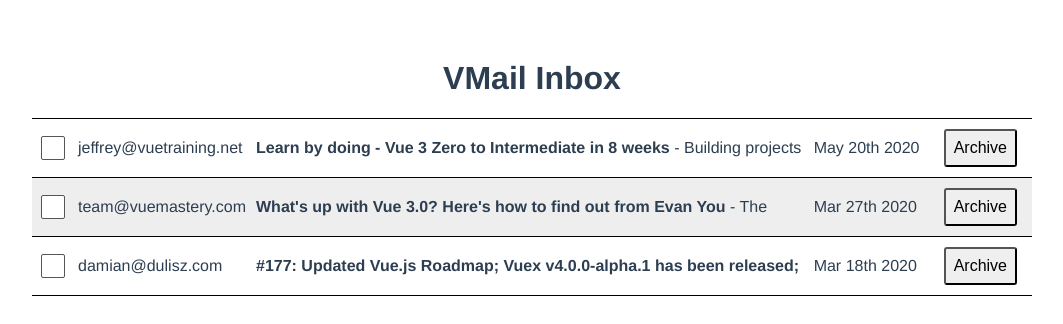
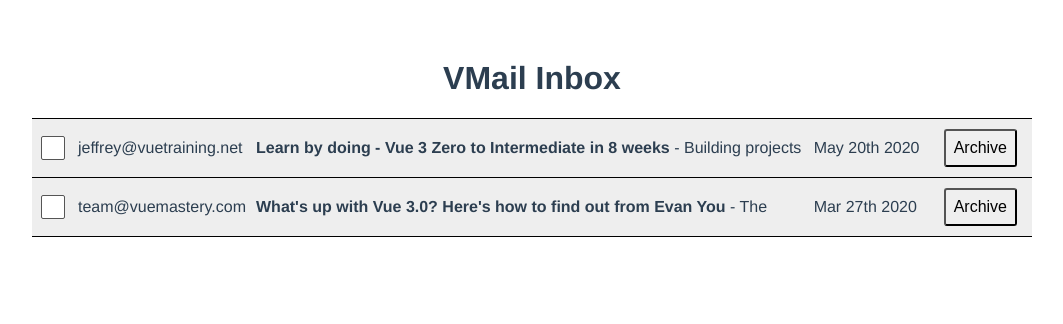
Before and after one commit to eclectic-coding/vue3-gmail-clone, a Vue app: page / in a window 1280 px wide. Shown: the top 324 px of the page, without its empty margins (108-1171 px from the left). Built offline with nearby package versions, Linux system fonts and the light colour scheme; data requests are answered from the project's data file.

Commit message:
Setup json-server

```diff
--- a/db.json
+++ b/db.json
@@ -7,7 +7,7 @@
       "body": "The opening keynote of VueConf US this year was Evan You (the creator of Vue), giving his State of the Vuenion address. He walked us through the journey of getting Vue 3 from a prototype to a reality the past year. He also dove into Vue's overall growth in the community.",
       "sentAt": "2020-03-27T18:25:43.511Z",
       "archived": false,
-      "read": false
+      "read": true
     },
     {
       "id": 2,
@@ -16,7 +16,7 @@
       "body": "Building projects is one of the most effective ways to learn - and _the_ most effective way _remember_ what you've learned - but it can be frustrating.\n\nThis 8-week course takes the pain out of 'learning by doing'.\n\nEach week we give you\n\n* a project that will grow your skills without overwhelming you\n* links to hand-picked resources, such as Vue Mastery videos, that share the knowledge you'll need for the project (no more useless rabbit holes)\n* answers to any and all questions you have while working\n* feedback on your completed code (so you're only learning good habits)\n\nOur instructors are standing by to answer your questions.\n\nReady to learn?",
       "sentAt": "2020-05-20T18:25:43.511Z",
       "archived": false,
-      "read": false
+      "read": true
     },
     {
       "id": 3,
@@ -24,7 +24,7 @@
       "subject": "#177: Updated Vue.js Roadmap; Vuex v4.0.0-alpha.1 has been released; Kia King Ishii join the core team; Nuxt v2.12 released; Videos from Vue.js Amsterdam 2020 are here!",
       "body": "First of all, lets congratulate Kia King Ishii on joining the Vue.js core team! 🎉 He has been doing an incredible job building vuex-orm and will now focus on working on the next versions of Vuex.\n\nSpeaking of which – Vuex v4.0.0-alpha.1 has just been released! This is the version of Vuex that will work with Vue 3.0 but keep the familiar API you know from the current version.",
       "sentAt": "2020-03-18T18:25:43.511Z",
-      "archived": false,
+      "archived": true,
       "read": true
     },
     {
--- a/src/App.vue
+++ b/src/App.vue
@@ -1,83 +1,26 @@
 <template>
   <h1>VMail Inbox</h1>
 
-  <table class="mail-table">
-    <tbody>
-    <tr v-for="email in unArchivedEmails"
-        :key="email.id"
-        :class="['clickable', email.read ? 'read' : '']"
-        @click="email.read = true">
-      <td><input type="checkbox" /></td>
-      <td>{{ email.from }}</td>
-      <td>
-        <p><strong>{{ email.subject }}</strong> - {{ email.body }}</p>
-      </td>
-      <td class="date">{{ format(new Date(email.sentAt), 'MMM do yyyy') }}</td>
-      <td><button @click="email.archived = true">Archive</button></td>
-    </tr>
-    </tbody>
-  </table>
+  <Suspense>
+    <template #default>
+      <MailTable />
+    </template>
+    <template #fallback>
+      Loading ...
+    </template>
+  </Suspense>
+
 </template>
 
 <script>
-import { format } from 'date-fns';
-
+import MailTable from '@/components/MailTable.vue';
 
 export default {
   name: 'App',
-  data() {
-    return {
-      format,
-      'emails': [
-        {
-          'id': 1,
-          'from': 'team@vuemastery.com',
-          'subject': 'What\'s up with Vue 3.0? Here\'s how to find out from Evan You',
-          'body': 'The opening keynote of VueConf US this year was Evan You (the creator of Vue), giving his State of the Vuenion address. He walked us through the journey of getting Vue 3 from a prototype to a reality the past year. He also dove into Vue\'s overall growth in the community.',
-          'sentAt': '2020-03-27T18:25:43.511Z',
-          'archived': false,
-          'read': true
-        },
-        {
-          'id': 2,
-          'from': 'jeffrey@vuetraining.net',
-          'subject': 'Learn by doing - Vue 3 Zero to Intermediate in 8 weeks',
-          'body': 'Building projects is one of the most effective ways to learn - and _the_ most effective way _remember_ what you\'ve learned - but it can be frustrating.\n\nThis 8-week course takes the pain out of \'learning by doing\'.\n\nEach week we give you\n\n* a project that will grow your skills without overwhelming you\n* links to hand-picked resources, such as Vue Mastery videos, that share the knowledge you\'ll need for the project (no more useless rabbit holes)\n* answers to any and all questions you have while working\n* feedback on your completed code (so you\'re only learning good habits)\n\nOur instructors are standing by to answer your questions.\n\nReady to learn?',
-          'sentAt': '2020-05-20T18:25:43.511Z',
-          'archived': false,
-          'read': false
-        },
-        {
-          'id': 3,
-          'from': 'damian@dulisz.com',
-          'subject': '#177: Updated Vue.js Roadmap; Vuex v4.0.0-alpha.1 has been released; Kia King Ishii join the core team; Nuxt v2.12 released; Videos from Vue.js Amsterdam 2020 are here!',
-          'body': 'First of all, lets congratulate Kia King Ishii on joining the Vue.js core team! 🎉 He has been doing an incredible job building vuex-orm and will now focus on working on the next versions of Vuex.\n\nSpeaking of which – Vuex v4.0.0-alpha.1 has just been released! This is the version of Vuex that will work with Vue 3.0 but keep the familiar API you know from the current version.',
-          'sentAt': '2020-03-18T18:25:43.511Z',
-          'archived': false,
-          'read': false
-        },
-        {
-          'id': 4,
-          'from': 'anthony@vuejsdevelopers.com',
-          'subject': '\'Vue 3 Release Roadmap\' + 6 more must-read articles from this week',
-          'body': 'Newsletter Issue #161',
-          'sentAt': '2020-03-24T18:25:43.511Z',
-          'archived': true,
-          'read': false
-        }
-      ]
-    };
-  },
-  computed: {
-    sortedEmails() {
-      return this.emails.sort((e1, e2) => {
-          return e1.sentAt < e2.sentAt ? 1 : -1
-      })
-    },
-    unArchivedEmails() {
-      return this.sortedEmails.filter(e => !e.archived)
-    }
+  components: {
+    MailTable
   }
+
 };
 </script>
 
--- /dev/null
+++ b/src/components/MailTable.vue
@@ -0,0 +1,63 @@
+<template>
+  <table class="mail-table">
+    <tbody>
+    <tr v-for="email in unArchivedEmails"
+        :key="email.id"
+        :class="['clickable', email.read ? 'read' : '']"
+        @click="readEmail(email)">
+      <td><input type="checkbox" /></td>
+      <td>{{ email.from }}</td>
+      <td>
+        <p><strong>{{ email.subject }}</strong> - {{ email.body }}</p>
+      </td>
+      <td class="date">{{ format(new Date(email.sentAt), 'MMM do yyyy') }}</td>
+      <td>
+        <button @click="archiveEmail(email)">Archive</button>
+      </td>
+    </tr>
+    </tbody>
+  </table>
+</template>
+
+<script>
+import { format } from 'date-fns';
+import axios from 'axios';
+
+export default {
+  async setup() {
+    let response = await axios.get('http://localhost:3000/emails')
+    let emails = response.data
+    return {
+      format,
+      emails
+    };
+  },
+  computed: {
+    sortedEmails() {
+      return this.emails.sort((e1, e2) => {
+        return e1.sentAt < e2.sentAt ? 1 : -1
+      })
+    },
+    unArchivedEmails() {
+      return this.sortedEmails.filter(e => !e.archived)
+    }
+  },
+  methods: {
+    readEmail(email) {
+      email.read = true
+      this.updateEmail(email)
+    },
+    archiveEmail(email) {
+      email.archived = true
+      this.updateEmail(email)
+    },
+    updateEmail(email) {
+      axios.put(`http://localhost:3000/emails/${email.id}`, email)
+    }
+  }
+};
+</script>
+
+<style scoped>
+
+</style>
```
